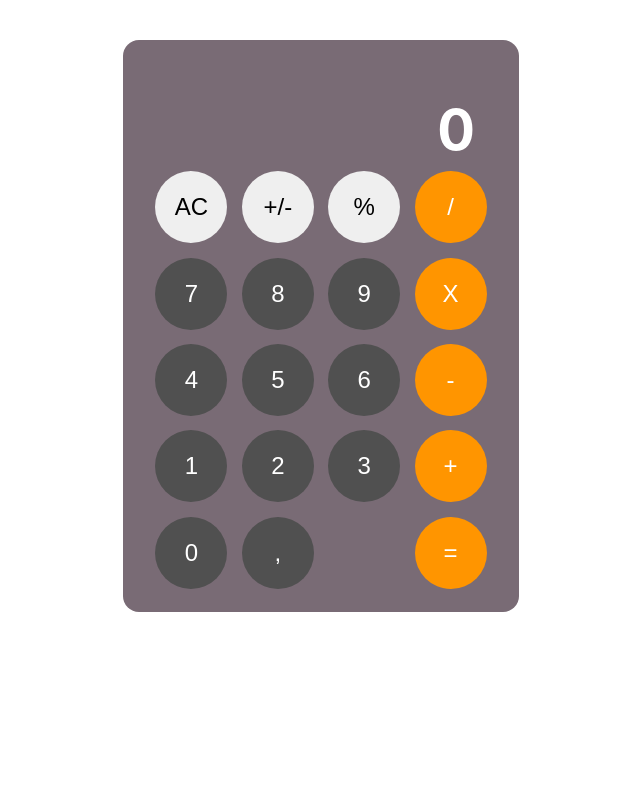
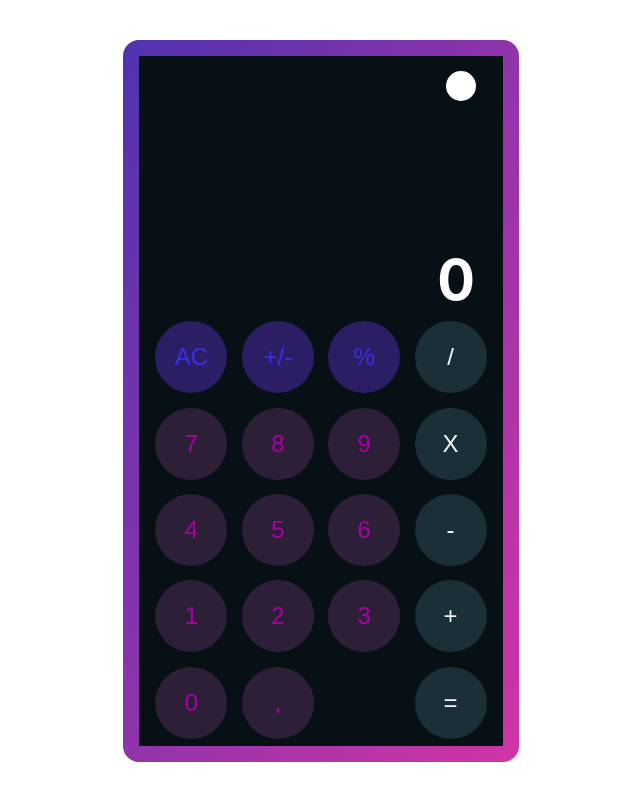
Before and after one commit to JazminPinto/calculadoraDiferente, a React (Create React App) app: page / in a window 1280 px wide. Shown: the whole page, without its empty margins (319-959 px from the left). Built offline with nearby package versions, Linux system fonts and the light colour scheme.

Commit message:
retocando

```diff
--- a/src/componentes/Calculadora.css
+++ b/src/componentes/Calculadora.css
@@ -9,14 +9,23 @@ button{
 
 button:hover{
     cursor: pointer;
+    transform: scale(1.1);
+}
+
+button#equal{
+    height: 130px;
 }
 
 .wrapper{
-    background-color: rgb(121, 107, 117);
+    background-image: linear-gradient(to bottom right, rgba(79,51,176,1), rgba(210,53,165));
     border-radius: 1em;
     padding: 1em;
 }
 
+.blue{
+    background-color: royalblue;
+    color: white
+}
 .orange{
     background-color: #ff9500;
     color: white;
@@ -34,3 +43,91 @@ button:hover{
     margin: 0 0.5em 0 0.5em;
     font-size: 3.5em;
 }
+
+.theme-toggler{ /*es el punto blanco encima*/
+    position: relative;
+    left: 140px;
+    color: #fff;
+    cursor:pointer;
+    z-index: 1;
+}
+
+.theme-toggler.active{
+    color: #333;
+}
+
+.theme-toggler.active::before{
+    background-color: #fff;
+}
+
+.theme-toggler::before{
+    content: '';
+    height: 30px;
+    width: 30px;
+    position: absolute;
+    top:50%;
+    transform: translate(-50%, 50%);
+    border-radius: 50%;
+    background-color: #333;
+    z-index: -1;
+}
+
+#display{
+    margin: 0 10px;
+    height:  150px;
+    width: auto;
+    max-width: 270px;
+    display: flex;
+    align-items: flex-end;
+    justify-content: flex-end;
+    font-size: 30px;
+    margin-bottom: 20px;
+    overflow-x: scroll;
+}
+#display::-webkit-scrollbar{
+    display: block;
+    height: 3px;
+}
+.
+
+/* light theme*/
+
+.calculador{
+    background-color: #fff;
+}
+.calculador #display{
+    color: #0a1e23;
+}
+
+.calculador .blue{
+    background-color: #ffd0fd;
+    color:#f967f3;
+}
+.calculador .orange{
+    background-color: #ffd5d8;
+    color: #fc4552;
+}
+.calculador .gray{
+    background-color: #c3eaff;
+    color: #000;
+}
+
+/*dark theme*/
+.calculador.dark{
+    background-color: #071115;
+}
+.calculador.dark #display{
+    color: #f8fafd;
+}
+.calculador.dark .blue{
+    background-color: #2b1e64;
+    color:#392fec;
+}
+.calculador.dark .orange{
+    background-color: #1b2f38;
+    color: #f8fafb;
+}
+.calculador.dark .gray{
+    background-color: #2e1f39;
+    color: #aa00a4;
+}
--- a/src/componentes/Calculadora.js
+++ b/src/componentes/Calculadora.js
@@ -60,31 +60,47 @@ export default function Calculadora() {
         <div>
         <Box m={5}/>
         <Container maxWidth='xs'>
+
         <div className="wrapper">
+            <div className="calculador dark">
+                <div className="theme-toggler active">
+                    <i className="toggler-icon"></i>
+                </div>
+                <div className="display-screen">
+                    <div id="display"></div>
+                </div>
+
         <Box m={5}/>
+
                 <h1 className="result">{num}</h1>
-            <button onClick={clear}>AC</button>
-            <button onClick={changeSign}>+/-</button>
-            <button onClick={porcentage}>%</button>
+            <button className='blue' onClick={clear}>AC</button>
+            <button className='blue' onClick={changeSign}>+/-</button>
+            <button className='blue' onClick={porcentage}>%</button>
             <button className="orange" onClick={operatorHandler} value='/'>/</button>
+
             <button className='gray' onClick={inputNum}value={7}>7</button>
             <button className='gray'onClick={inputNum}value={8}>8</button>
             <button className='gray'onClick={inputNum}value={9}>9</button>
             <button className="orange" onClick={operatorHandler} value='X'>X</button>
+
             <button className='gray'onClick={inputNum}value={4}>4</button>
             <button className='gray'onClick={inputNum}value={5}>5</button>
             <button className='gray'onClick={inputNum}value={6}>6</button>
             <button className="orange" onClick={operatorHandler} value='-'>-</button>
+
             <button className='gray'onClick={inputNum}value={1}>1</button>
             <button className='gray'onClick={inputNum}value={2}>2</button>
             <button className='gray'onClick={inputNum}value={3}>3</button>
             <button className="orange" onClick={operatorHandler} value='+'>+</button>
+
             <button className='gray'onClick={inputNum}value={0}>0</button>
             <button className='gray' onClick={inputNum}value={'.'}>,</button>
             <button className='gray' style={{visibility: 'hidden'}}>nada</button>
+
             <button className='orange'onClick={calculate}>=</button>
 
         </div>
+            </div>
         </Container>
         </div>
 
```
Also changed, not shown: src/componentes/Calculadora.html (added, +12 -0 lines).
